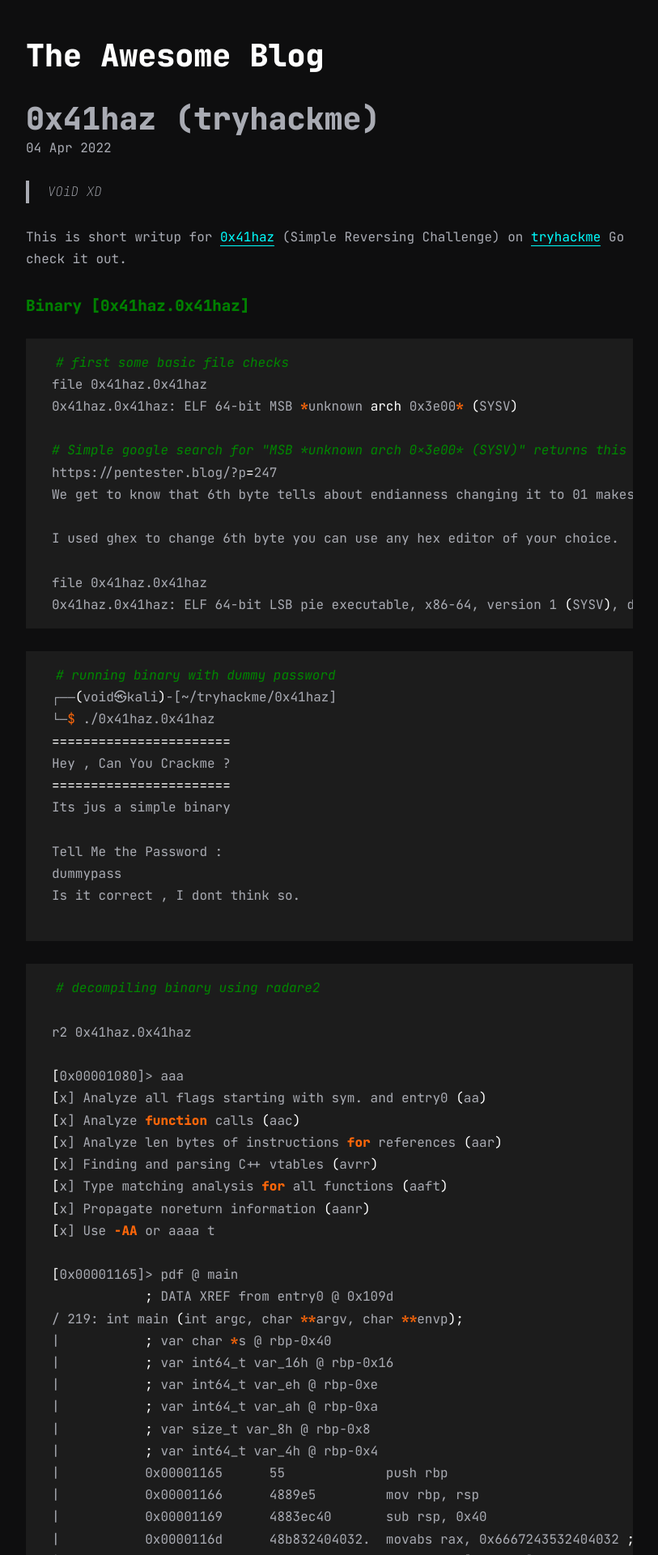
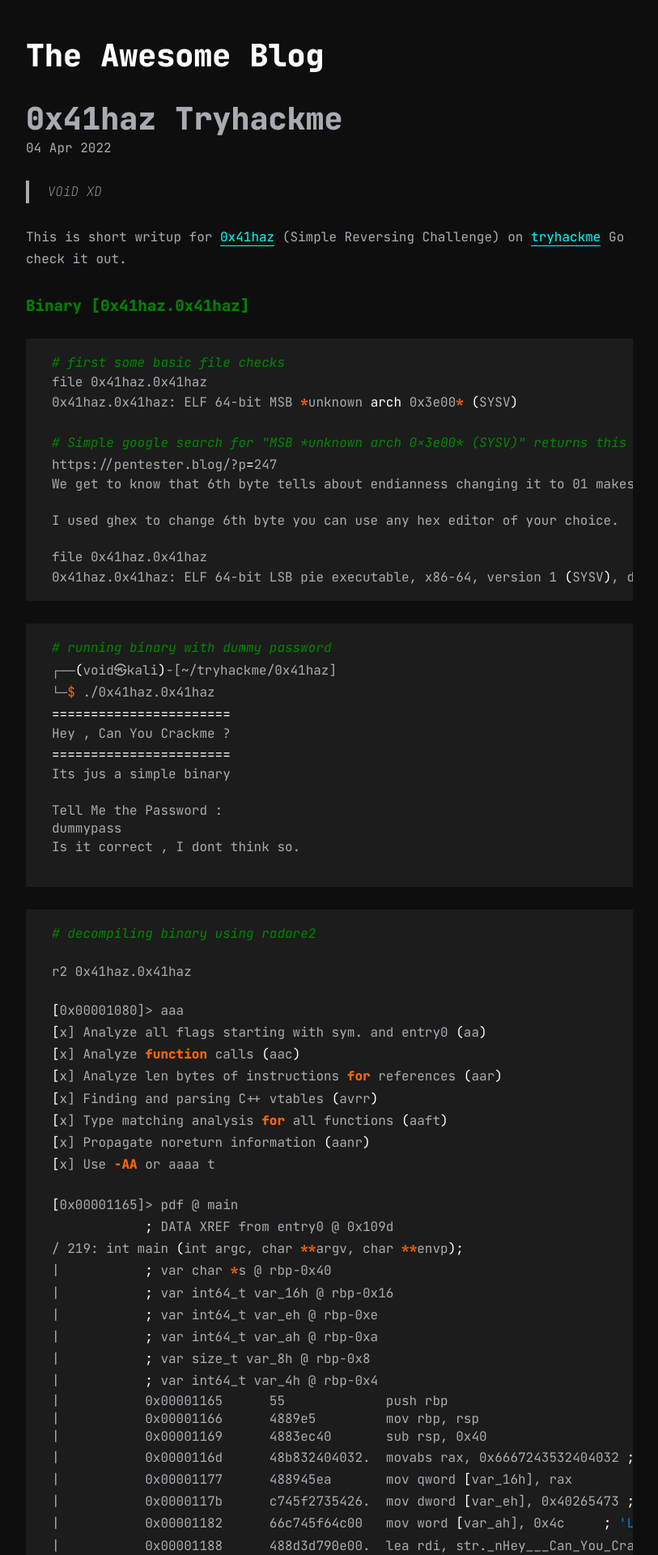
Before and after one commit to VOiD-Ayush/The_Awesome_Blog, a Jekyll site: the page built from all_collections/_posts/2022-04-04-0x41haz-Tryhackme.md, in a window 1280 px wide. Shown: the top 1920 px of the page at 81% size, without its empty margins (233-1046 px from the left). Built offline with Jekyll 4.4.1, drawn with Linux system fonts in a browser that asks for light colours.

Commit message:
fixed_space

```diff
--- a/assets/css/post.css
+++ b/assets/css/post.css
@@ -180,6 +180,7 @@ main {
 .content div pre,
 .content div pre code {
   overflow-x: auto !important;
+  line-height: 140%;
 }
 
 .content pre {
@@ -189,7 +190,6 @@ main {
 }
 
 .content code {
-  padding: 3px 5px;
   color: var(--white-2);
   white-space: pre;
   background-color: #1c1c1c;
```
Also changed, not shown: all_collections/_posts/2022-04-04-0x41haz-Tryhackme.md (renamed from all_collections/_posts/2022-04-04-0x41haz-(Tryhackme).md), all_collections/_posts/2022-04-08-Ollie-Tryhackme.md (renamed from all_collections/_posts/2022-04-08-Ollie.md), all_collections/_posts/2022-04-22-stuxctf-Tryhackme.md (renamed from all_collections/_posts/2022-04-22-stuxctf.md), 10 other files.
